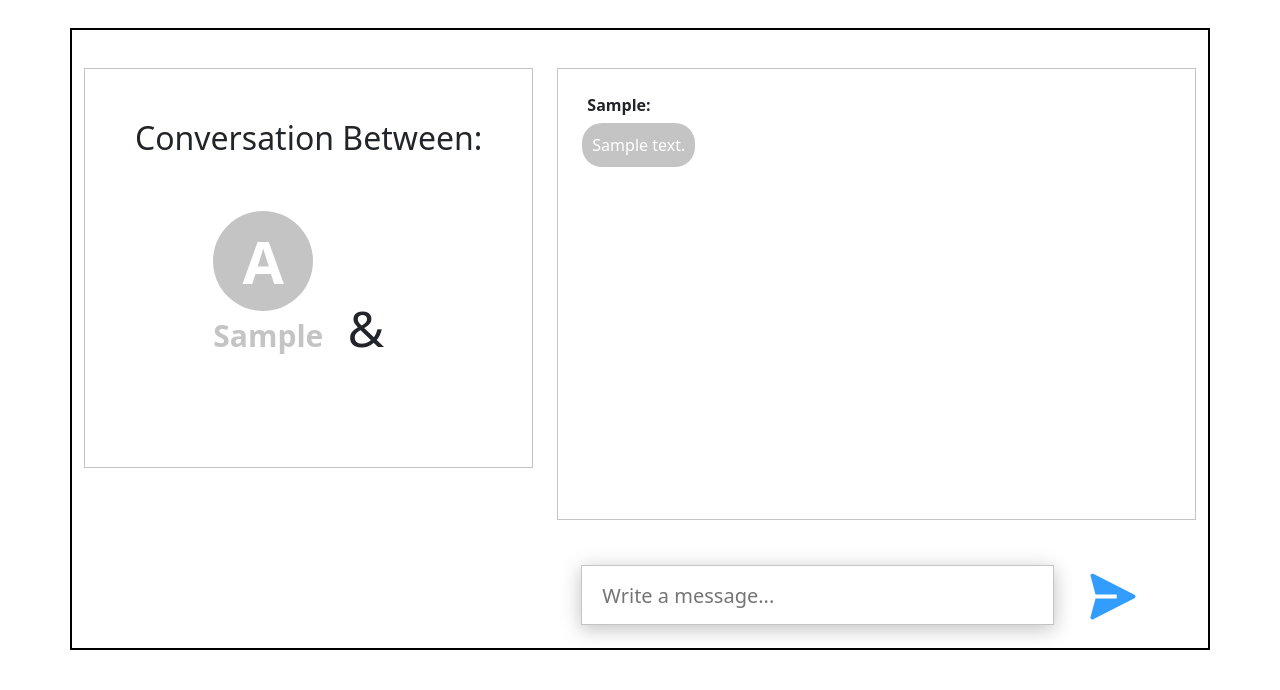
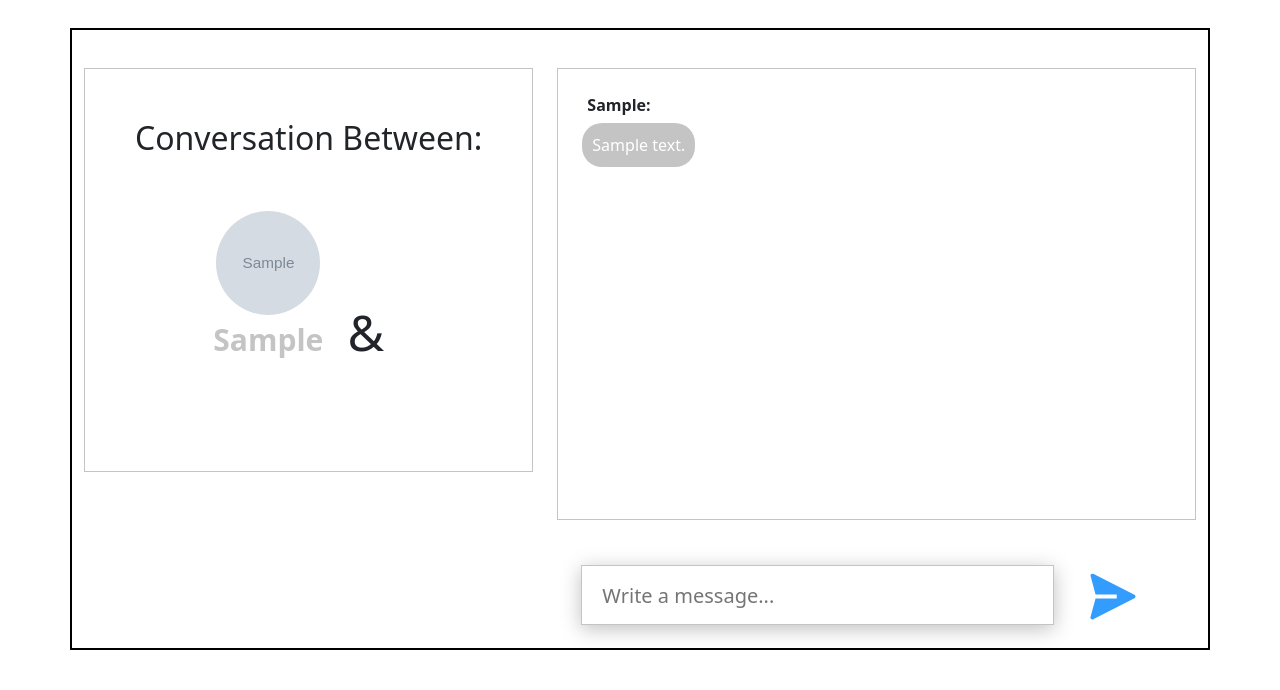
Before and after one commit to missionshrestha/Eventhub, a Django app: page /conversations/1/ in a window 1280 px wide. Shown: the part 72-762 px from the top of the page. Run offline with Django 3.2, Linux system fonts and the light colour scheme; tables that the repository leaves empty hold one stand-in row (values such as "Sample post"); grey boxes marked "Sample" are stand-in pictures; some libraries are stand-ins or nearby versions.

Commit message:
Done displaying user avatar in conversation page

```diff
--- a/templates/conversations/conversation_detail.html
+++ b/templates/conversations/conversation_detail.html
@@ -259,6 +259,20 @@ top: 25px;
 .send-icon-button:hover .send-icon-img{
   opacity: 1;
 }
+
+.profile-image{
+        border-radius: 50%;
+        height: 6.5rem;
+        width: 6.5rem;
+        object-fit: cover;
+    }
+
+.A-image{
+  display: inline-block;
+        border-radius: 50%;
+        /* margin-bottom: 10px; */
+}
+
 </style>
 
 
@@ -277,8 +291,19 @@ top: 25px;
   <div class="container-fluid logo">
 
     {% for user in conversation.participants.all %}
-      <div class="A-circle-size A-circle-size-bottom logo1">
-        <div class="A-circle">A</div>
+      <!-- <div class="A-circle-size A-circle-size-bottom logo1">
+        <div class="A-circle">A</div> -->
+
+        {% if user.avatar %}
+            <div class="A-image">
+                <img class="profile-image" src="{{user.avatar.url}}" alt="profile-img">
+
+            {% else %}
+            <div class="A-circle-size A-circle-size-bottom logo1">
+                <div class="A-circle">{{user.first_name|first}}</div>
+
+        {% endif %}
+
         <p class="name">{{user.first_name}}</p>
       </div>
       {% if forloop.first %}
--- a/templates/users/update-profile.html
+++ b/templates/users/update-profile.html
@@ -263,9 +263,9 @@ input[type="checkbox"]{
   align-items: center;
 }
 
-.input-group label{
-  /* display: none; */
-}
+/* .input-group label{
+  display: none;
+} */
 
 @media only screen and (max-width: 650px) {
   .box-1{
```
Also changed, not shown: backend/custom_azure.py (added, +13 -0 lines).
